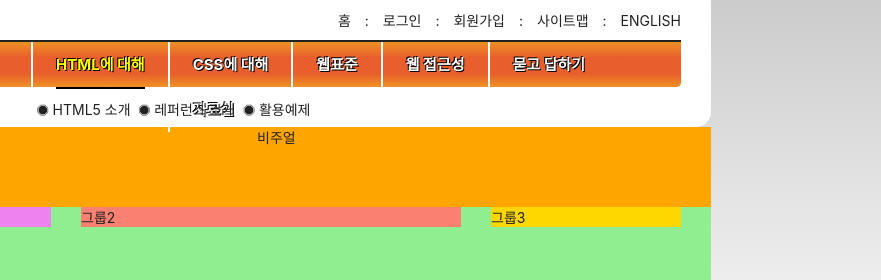
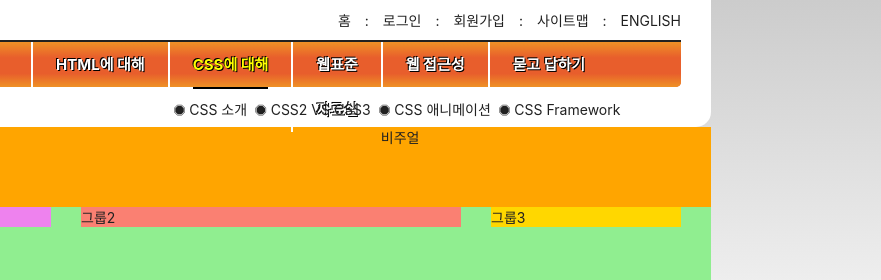
Before and after one commit to zerocalorie1226/HTML5, a website: page index.html in a window 1280 px wide. Both pictures are taken after a click on the button "CSS에 대해". Shown: the top 280 px of the page, 399-1280 px from the left. Drawn offline with Linux system fonts and the light colour scheme; a web font is replaced by a local one.

Commit message:
자바스크립트 적용

```diff
--- a/index.html
+++ b/index.html
@@ -12,6 +12,8 @@
       href="https://cdn.jsdelivr.net/gh/orioncactus/pretendard@v1.3.6/dist/web/static/pretendard.css"
     />
     <link rel="stylesheet" href="./styles/style.css" />
+    <script src="./js/main.js" defer></script>
+    <script src="./js/menu-tab.js"></script>
   </head>
   <body>
     <header class="header">
--- a/styles/style.css
+++ b/styles/style.css
@@ -154,6 +154,7 @@ body {
   position: absolute;
   top: 47px;
   display: none;
+  padding: 4px 0;
 }
 
 .menu-html,
@@ -201,7 +202,7 @@ body {
 
 .sub-menu a {
   display: inline-block;
-  padding: 10px 0;
+  padding: 6px 0;
 }
 
 .sub-menu a:hover,
```
